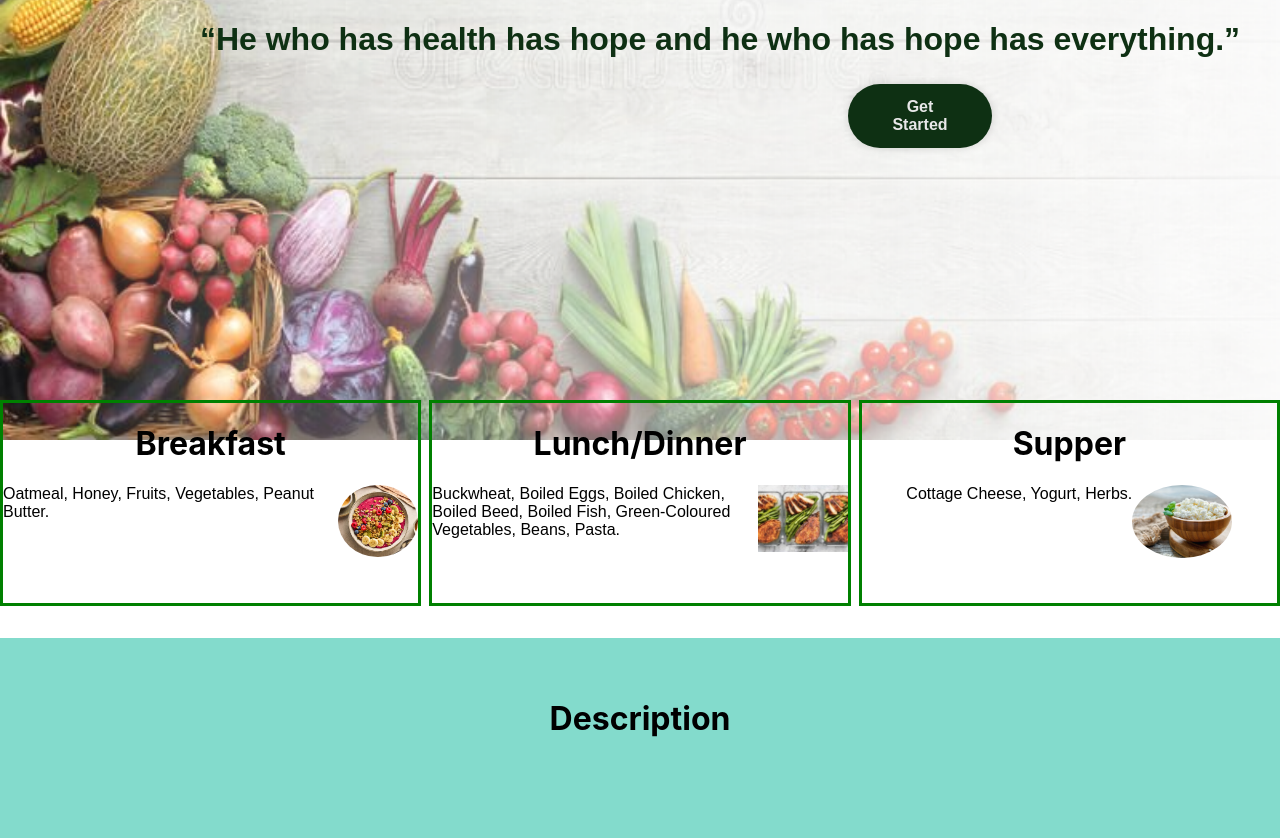
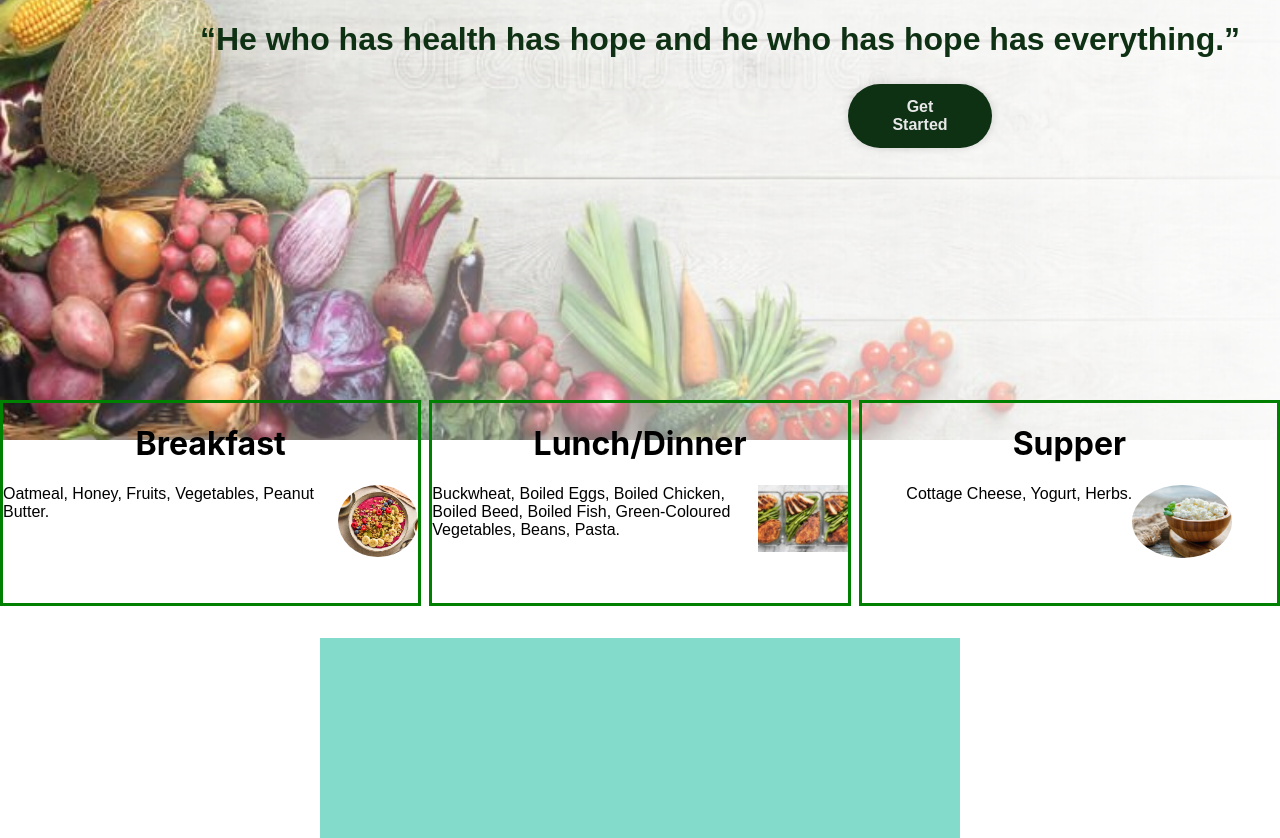
Before and after one commit to ivchiik/Healthy, a React (Create React App) app: page / in a window 1280 px wide. Built offline with nearby package versions, Linux system fonts and the light colour scheme.

Commit message:
new features

```diff
--- a/src/App.css
+++ b/src/App.css
@@ -96,7 +96,7 @@ body {
 .mealDes {
   display: flex;
   flex-direction: column;
-  width: 100%;
+  width: 50%;
   height: 200px;
   background-color: #83dbcc;
   align-items: center;
@@ -108,6 +108,11 @@ body {
 .wrapperMeal{
   display: flex;
   flex-direction: row;
+}
+
+.resTitle{
+  font-size: 1.7rem;
+  font-family: Arial, Helvetica, sans-serif;
 }
 
 .res{
@@ -142,4 +147,16 @@ body {
   border-color: green;
 }
 
+.mealDes {
+  display: flex;
+  flex-direction: column;
+  width: 100%;
+  height: 200px;
+  background-color: #83dbcc;
+  align-items: center;
+  justify-content: center;
+  align-self: center;
+  margin-top: 2em;
 }
+
+}
--- a/src/App.js
+++ b/src/App.js
@@ -7,14 +7,21 @@ import { Link } from "react-scroll";
 import {breakfastDes, lunDinDes, supperDes} from "./Data/Data"
 
 function App() {
+  const bfTitle = "Breakfast";
+  const ldTitle = "Lunch/Dinner";
+  const supTitle = "Supper";
+  const [dTitle, setDTitle] = useState("");
   const [description, setDescription] = useState([]);
 
   const getDescription = (type) => {
     if (type === "bf") {
+      setDTitle(bfTitle);
       setDescription(breakfastDes);
     } else if (type === "ld") {
+      setDTitle(ldTitle);
       setDescription(lunDinDes);
     } else if (type === "sup") {
+      setDTitle(supTitle);
       setDescription(supperDes);
     }
   }
@@ -59,7 +66,7 @@ function App() {
         />
       </div>
 
-      <MealDes description={description} />
+      <MealDes description={description} title={dTitle} />
 
       <div className="footer"></div>
     </div>
--- a/src/Components/MealDes.js
+++ b/src/Components/MealDes.js
@@ -3,16 +3,19 @@ import React, { useState, useEffect } from "react";
 const MealDes = (props) => {
   const { title, description } = props;
   const [result, setResult] = useState("");
+  const [desTitle, setDesTitle] = useState("");
+
    useEffect(() => {
      handleClick();
    });
   const handleClick = () => {
+    setDesTitle(title);
     setResult(description);
   }
 
   return (
     <div className="mealDes">
-      <h1>Description</h1>
+      <h1 className="resTitle">{desTitle}</h1>
       <p className="res">{result}</p>
     </div>
   );
```
